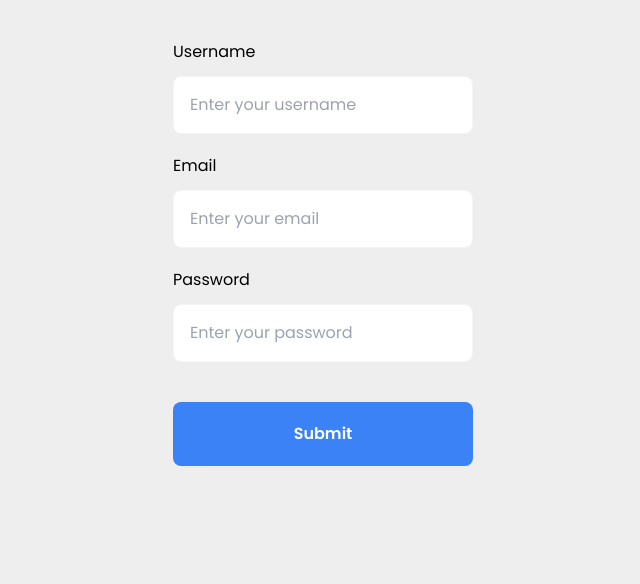
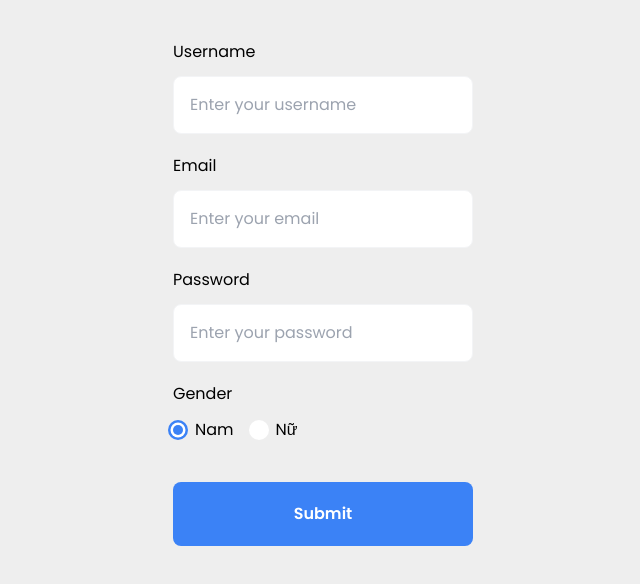
Before and after one commit to minhdanghorus/react-register-form, a React (Vite) app: page / in a window 1280 px wide. Shown: the top 584 px of the page, without its empty margins (317-957 px from the left). Built offline with nearby package versions, Linux system fonts and the light colour scheme.

Commit message:
b163: Thực hành Register Form với Formik - Custom Radio

```diff
--- a/src/components/form/RegisterFormik.jsx
+++ b/src/components/form/RegisterFormik.jsx
@@ -2,6 +2,7 @@ import React from "react";
 import InputFormik from "../input/InputFormik";
 import { Formik } from "formik";
 import * as yup from "yup";
+import RadioFomik from "../radio/RadioFomik";
 
 const validationSchema = yup
   .object({
@@ -57,14 +58,46 @@ const RegisterFormik = () => {
         }, 500);
       }}
     >
-      {(formik) => (
+      {(formik) => {
+        const watchGender = formik.values.gender;
+        {/* console.log("watchGender: ", watchGender); */}
+        console.log("value: ", formik.values);
+        return (
           <form
             onSubmit={formik.handleSubmit}
             className="max-w-[300px] mx-auto my-10"
           >
-          <InputFormik name="username" type="text" label="Username" placeholder="Enter your username"></InputFormik>
-          <InputFormik name="email" type="email" label="Email" placeholder="Enter your email"></InputFormik>
-          <InputFormik name="password" type="password" label="Password" placeholder="Enter your password"></InputFormik>
+            <InputFormik
+              name="username"
+              type="text"
+              label="Username"
+              placeholder="Enter your username"
+            ></InputFormik>
+            <InputFormik
+              name="email"
+              type="email"
+              label="Email"
+              placeholder="Enter your email"
+            ></InputFormik>
+            <InputFormik
+              name="password"
+              type="password"
+              label="Password"
+              placeholder="Enter your password"
+            ></InputFormik>
+            <div className="flex flex-col gap-3 mb-5">
+              <label className=" cursor-pointer">Gender</label>
+              <div className=" flex gap-5 items-center">
+                <div className="flex items-center gap-x-3">
+                  <RadioFomik name="gender" value="male" checked={watchGender === 'male'}></RadioFomik>
+                  <span>Nam</span>
+                </div>
+                <div className="flex items-center gap-x-3">
+                  <RadioFomik name="gender" value="female" checked={watchGender === 'female'}></RadioFomik>
+                  <span>Nữ</span>
+                </div>
+              </div>
+            </div>
             <button className="w-full p-5 bg-blue-500 text-white rounded-lg mt-5 font-semibold">
               {formik.isSubmitting ? (
                 <div className="w-5 h-5 rounded-full border-2 border-t-2 border-t-transparent animate-spin mx-auto"></div>
@@ -73,7 +106,8 @@ const RegisterFormik = () => {
               )}
             </button>
           </form>
-      )}
+        );
+      }}
     </Formik>
   );
 };
--- /dev/null
+++ b/src/components/radio/RadioFomik.jsx
@@ -0,0 +1,14 @@
+import { useField } from "formik";
+import React from "react";
+
+const RadioFomik = (props) => {
+  const [field, meta] = useField(props);
+  return (
+    <label className="cursor-pointer custom-radio">
+      <input type="radio" {...field} {...props} className=" hidden" />
+      <div className="w-full h-full bg-white rounded-full"></div>
+    </label>
+  );
+};
+
+export default RadioFomik;
```
Lines whose indentation alone changed are shown as unchanged.
